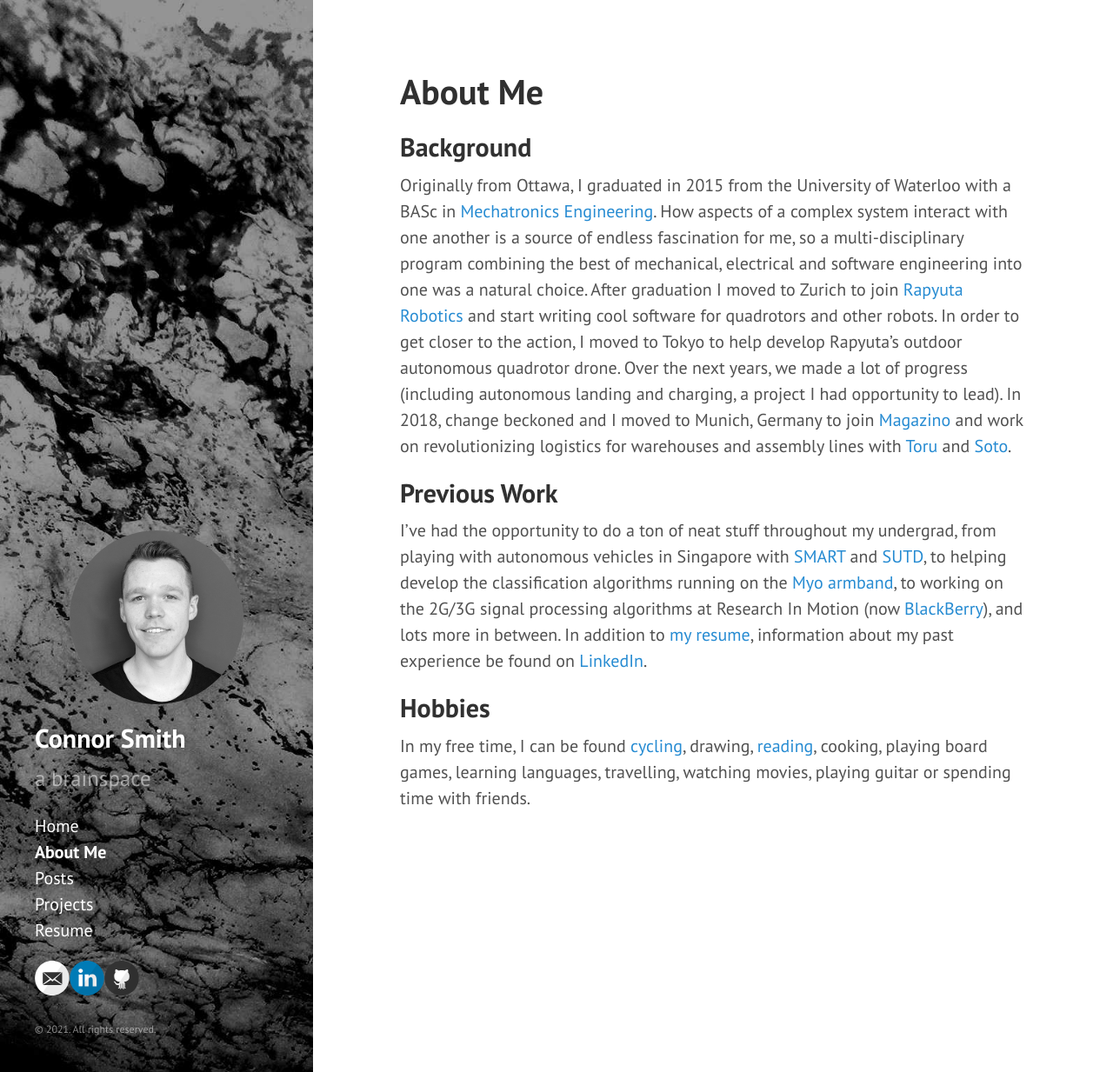
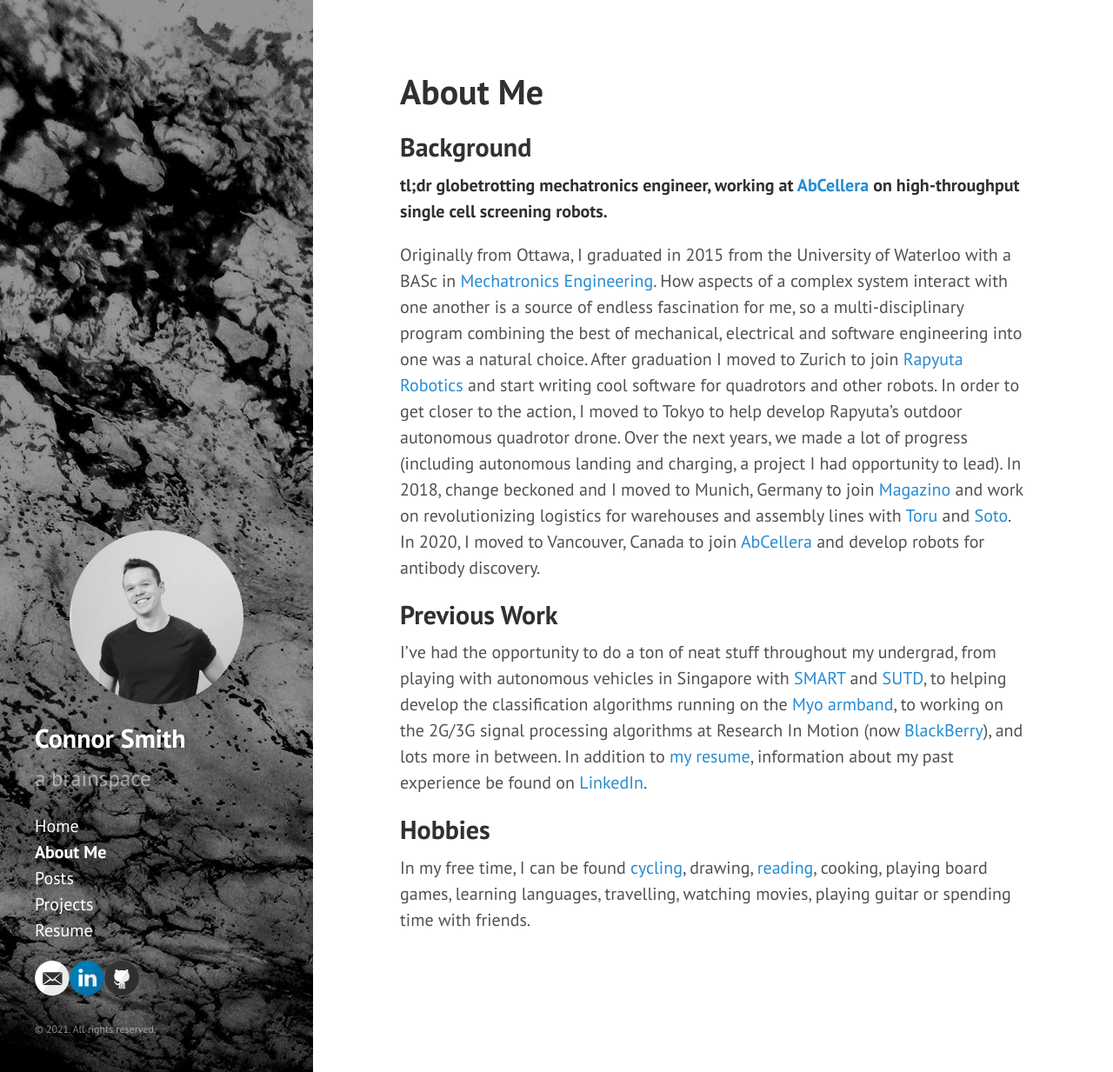
Before and after one commit to connorsmith/connorsmith.github.io, a Jekyll site: the page built from about.md, in a window 1280 px wide and 1233 px high. Shown: the whole window at 87% size. Built offline with Jekyll 4.4.1, drawn with Linux system fonts in a browser that asks for light colours.

```diff
--- a/_config.yml
+++ b/_config.yml
@@ -11,7 +11,7 @@ tagline:          'a brainspace'
 description:      'a brainspace'
 url:              http://connorsmith.github.io
 baseurl:          /
-resume:           http://connorsmith.github.io/public/connor-resume_20200308.pdf
+resume:           http://connorsmith.github.io/public/connor-resume_20210502.pdf
 
 author:
   name:           'Connor Smith'
--- a/_includes/sidebar.html
+++ b/_includes/sidebar.html
@@ -1,7 +1,7 @@
 <div class="sidebar">
   <div class="container sidebar-sticky">
     <div class="sidebar-about">
-      <img src="/assets/images/2018_connor.jpg" alt="Picture of me" class="avatar" />
+      <img src="/assets/images/2020_connor.jpg" alt="Picture of me" class="avatar" />
       <h2><a href="{{ site.url }}">{{ site.title }}</a></h2>
       <p class="lead">{{ site.description }}</p>
     </div>
--- a/about.md
+++ b/about.md
@@ -5,7 +5,9 @@ title: About Me
 
 ## Background
 
-Originally from Ottawa, I graduated in 2015 from the University of Waterloo with a BASc in [Mechatronics Engineering](https://uwaterloo.ca/mechanical-mechatronics-engineering/). How aspects of a complex system interact with one another is a source of endless fascination for me, so a multi-disciplinary program combining the best of mechanical, electrical and software engineering into one was a natural choice. After graduation I moved to Zurich to join [Rapyuta Robotics](https://www.rapyuta-robotics.com/) and start writing cool software for quadrotors and other robots. In order to get closer to the action, I moved to Tokyo to help develop Rapyuta's outdoor autonomous quadrotor drone. Over the next years, we made a lot of progress (including autonomous landing and charging, a project I had opportunity to lead). In 2018, change beckoned and I moved to Munich, Germany to join [Magazino](https://www.magazino.eu) and work on revolutionizing logistics for warehouses and assembly lines with [Toru](https://www.youtube.com/watch?v=1j-RhPENu88) and [Soto](https://www.magazino.eu/products/soto/?lang=en).
+**tl;dr globetrotting mechatronics engineer, working at [AbCellera](https://www.abcellera.com/) on high-throughput single cell screening robots.**
+
+Originally from Ottawa, I graduated in 2015 from the University of Waterloo with a BASc in [Mechatronics Engineering](https://uwaterloo.ca/mechanical-mechatronics-engineering/). How aspects of a complex system interact with one another is a source of endless fascination for me, so a multi-disciplinary program combining the best of mechanical, electrical and software engineering into one was a natural choice. After graduation I moved to Zurich to join [Rapyuta Robotics](https://www.rapyuta-robotics.com/) and start writing cool software for quadrotors and other robots. In order to get closer to the action, I moved to Tokyo to help develop Rapyuta's outdoor autonomous quadrotor drone. Over the next years, we made a lot of progress (including autonomous landing and charging, a project I had opportunity to lead). In 2018, change beckoned and I moved to Munich, Germany to join [Magazino](https://www.magazino.eu) and work on revolutionizing logistics for warehouses and assembly lines with [Toru](https://www.youtube.com/watch?v=1j-RhPENu88) and [Soto](https://www.magazino.eu/products/soto/?lang=en). In 2020, I moved to Vancouver, Canada to join [AbCellera](https://www.abcellera.com/) and develop robots for antibody discovery.
 
 ## Previous Work
 
```
Also changed, not shown: assets/images/2020_connor.jpg (added), 1 other file.
